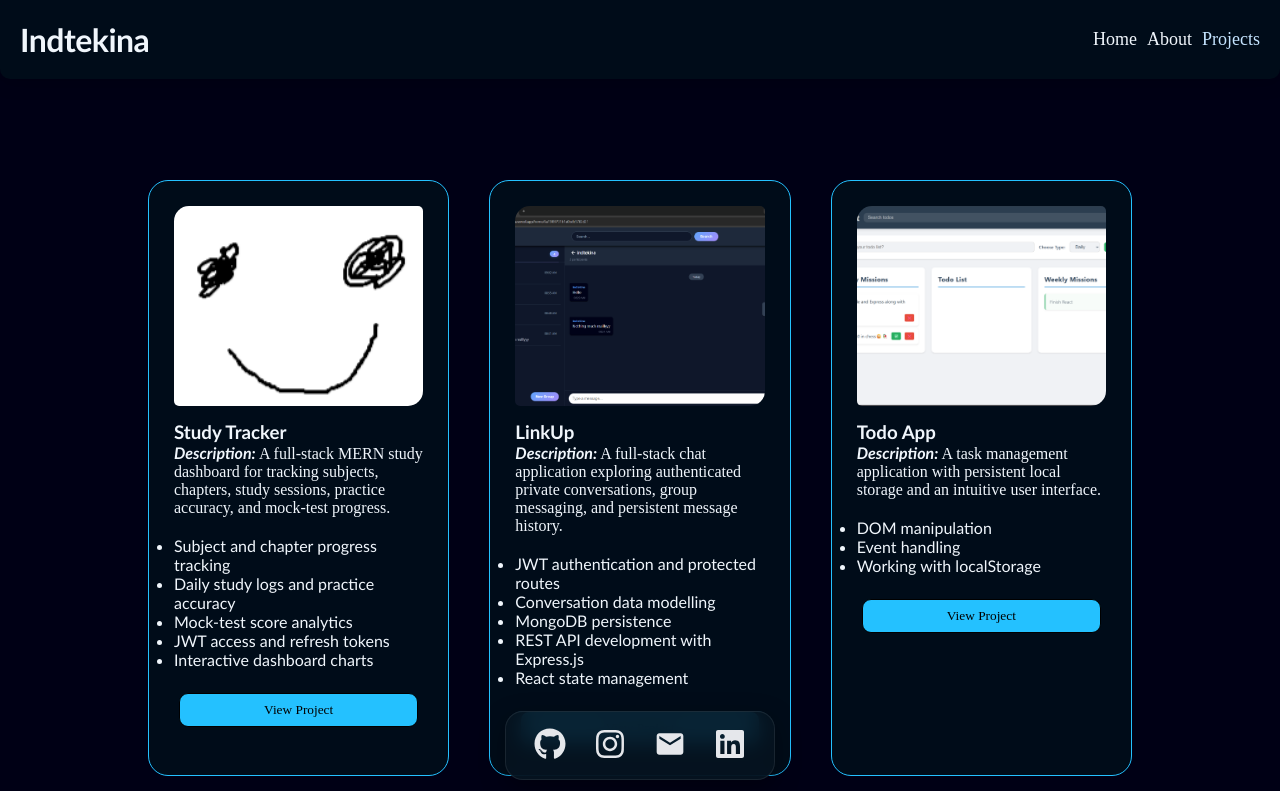
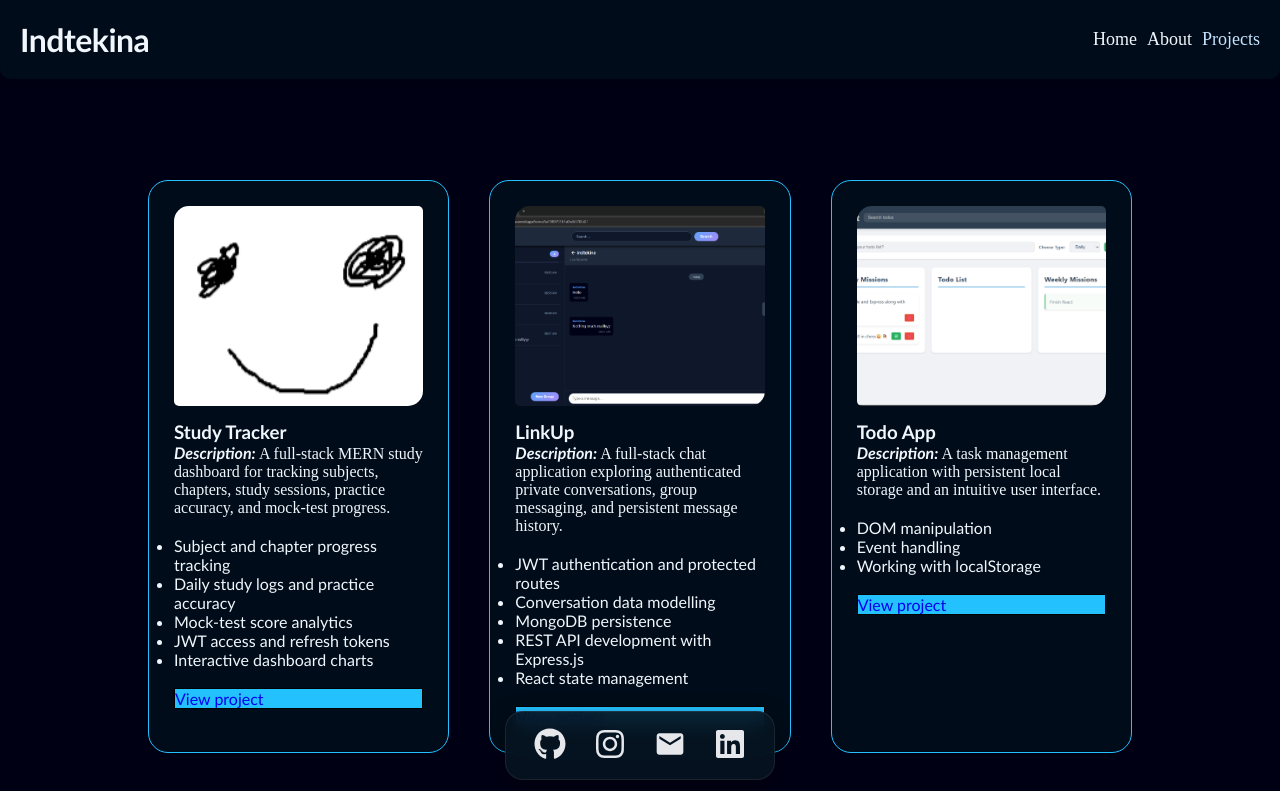
Before and after one commit to indtekina2/indtekina, a React (Vite) app: page /projects in a window 1280 px wide. Shown: the top 791 px of the page. Built offline with nearby package versions, Linux system fonts and the light colour scheme.

Commit message:
Improve portfolio SEO and project discoverability

```diff
--- a/src/Components/Card.jsx
+++ b/src/Components/Card.jsx
@@ -1,38 +1,39 @@
-import React from 'react'
-import './Card.css'
-import logo from '../assets/logo.png'
+import React from "react";
+import { Link } from "react-router-dom";
+import "./Card.css";
 
-function Card({ img_src, name, description, lessons, link }) {
+function Card({ img_src, name, description, lessons, link, detailUrl }) {
   return (
-    <div className="card">
-      <img src={img_src} alt={name} />
+    <article className="card">
+      <img src={img_src} alt={`${name} project by indtekina`} loading="lazy" />
       <h3>{name}</h3>
 
       <p>
-        <i>
-          <b>Description:</b>
-        </i>{" "}
+        <i><b>Description:</b></i>{" "}
         {description}
       </p>
 
       <br />
 
       <ul>
-        {lessons.map((lesson, index) => (
-          <li key={index}>{lesson}</li>
+        {lessons.map((lesson) => (
+          <li key={lesson}>{lesson}</li>
         ))}
       </ul>
 
       <br />
 
-      <button
-        className="full_button"
-        onClick={() => window.open(link, "_blank", "noopener,noreferrer")}
-      >
-        View Project
-      </button>
-    </div>
+      {detailUrl && (
+        <p>
+          <Link to={detailUrl}>Read the {name} project overview</Link>
+        </p>
+      )}
+
+      <a className="full_button" href={link} target="_blank" rel="noreferrer">
+        {detailUrl ? "Open live demo / repository" : "View project"}
+      </a>
+    </article>
   );
 }
 
-export default Card
+export default Card;
```
